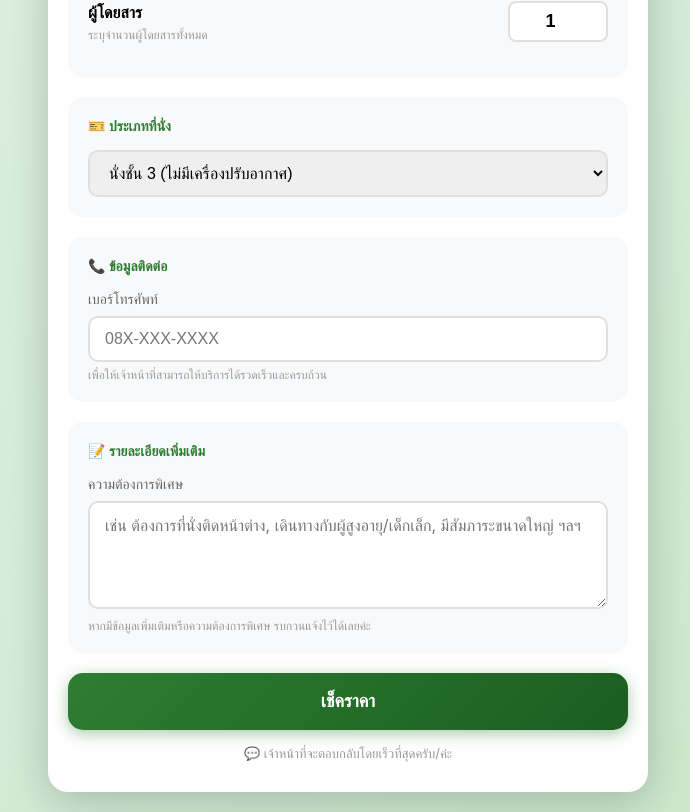
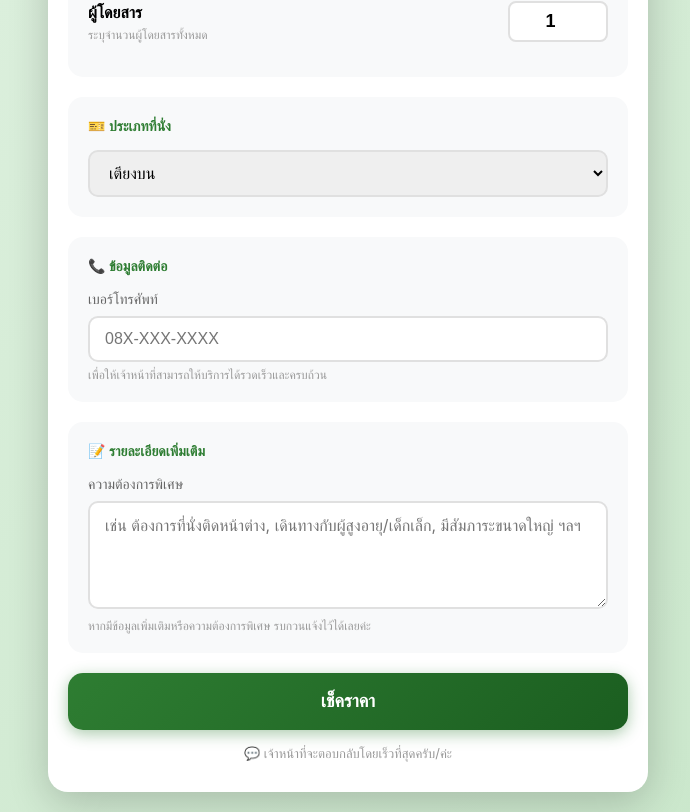
Before and after one commit to wanritter-debug/check-train-ticket-liff, a plain HTML site: page index.html in a window 1280 px wide. Shown: the part 953-1765 px from the top of the page, without its empty margins (292-982 px from the left). Drawn offline with Linux system fonts and the light colour scheme.

Commit message:
Update index.html

```diff
--- a/index.html
+++ b/index.html
@@ -226,11 +226,25 @@
     <div class="section-title">🎫 ประเภทที่นั่ง</div>
     <div class="input-group">
         <select id="seatClass">
-                        <option value="นั่งชั้น 3">นั่งชั้น 3 (ไม่มีเครื่องปรับอากาศ)</option>
-                        <option value="นั่งชั้น 2">นั่งชั้น 2 (มีเครื่องปรับอากาศ)</option>
-                        <option value="นอนชั้น 2 เตียงบน">นอนชั้น 2 เตียงบน</option>
-                        <option value="นอนชั้น 2 เตียงล่าง">นอนชั้น 2 เตียงล่าง</option>
-                        <option value="นอนชั้น 1">นอนชั้น 1 (ห้องส่วนตัว)</option>
+            <optgroup label="ชั้น 1 ปรับอากาศ">
+                <option value="ชั้น 1 ปรับอากาศ - เตียงบน">เตียงบน</option>
+                <option value="ชั้น 1 ปรับอากาศ - เตียงล่าง">เตียงล่าง</option>
+                <option value="ชั้น 1 ปรับอากาศ - เหมาห้อง">เหมาห้อง</option>
+            </optgroup>
+            <optgroup label="ชั้น 2 นอนปรับอากาศ">
+                <option value="ชั้น 2 นอนปรับอากาศ - เตียงบน">เตียงบน</option>
+                <option value="ชั้น 2 นอนปรับอากาศ - เตียงล่าง">เตียงล่าง</option>
+            </optgroup>
+            <optgroup label="ชั้น 2 นอนพัดลม">
+                <option value="ชั้น 2 นอนพัดลม - เตียงบน">เตียงบน</option>
+                <option value="ชั้น 2 นอนพัดลม - เตียงล่าง">เตียงล่าง</option>
+            </optgroup>
+            <optgroup label="ชั้น 2 นั่ง">
+                <option value="ชั้น 2 นั่งพัดลม">ชั้น 2 นั่งพัดลม</option>
+            </optgroup>
+            <optgroup label="ชั้น 3">
+                <option value="ชั้น 3 นั่งพัดลม">ชั้น 3 นั่งพัดลม</option>
+            </optgroup>
         </select>
     </div>
 </div>
```
Lines whose indentation alone changed are shown as unchanged.
